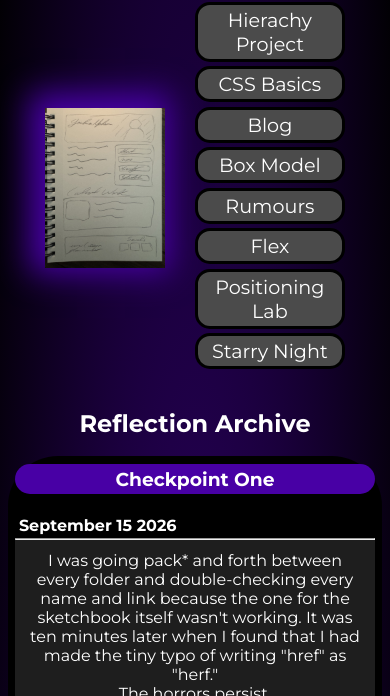
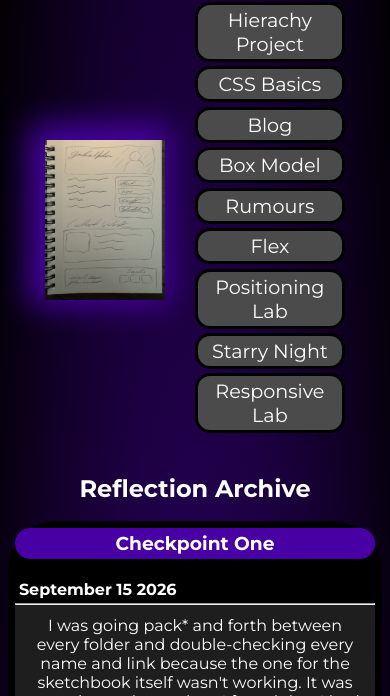
Before and after one commit to JUpham-code/Interactive, a plain HTML site: page checkpoint_one/checkpoint_one.html in a window 390 px wide. Shown: the part 148-844 px from the top of the page. Drawn offline with Linux system fonts and the light colour scheme.

Commit message:
responsive

```diff
--- a/checkpoint_one/checkpoint_one.html
+++ b/checkpoint_one/checkpoint_one.html
@@ -35,7 +35,8 @@
     <a class="subnav2" href="../multi_column_lab/rumours.html">Rumours</a>
     <a class="subnav2" href="../flexboxIRL/flex.html">Flex</a>
     <a class="subnav2" href="../positioning/positioning.html">Positioning Lab</a>
-     <a class="subnav2" href="../homework/homework.html">Starry Night</a>
+    <a class="subnav2" href="../homework/homework.html">Starry Night</a>
+    <a class="subnav2" href="../responsiveDemo/responsive.html">Responsive Lab</a>
 </article>
 </section>
 <br>
```
